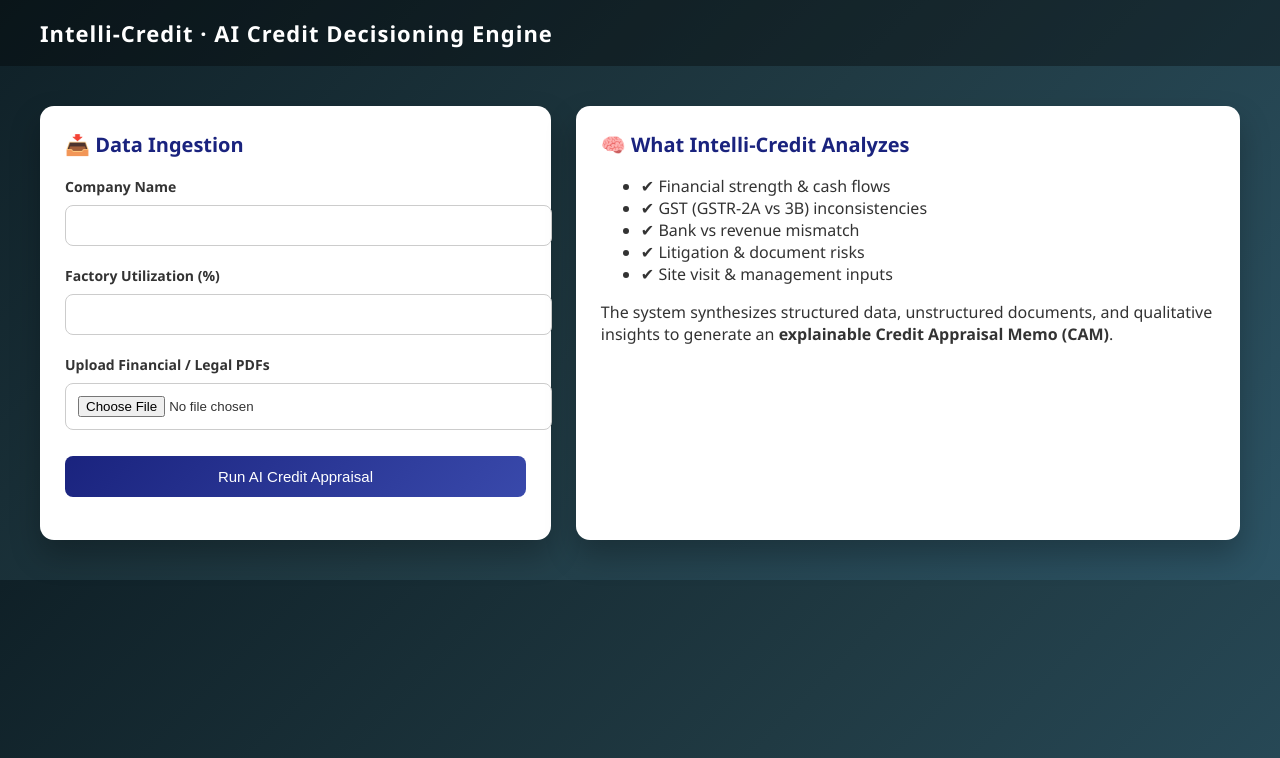
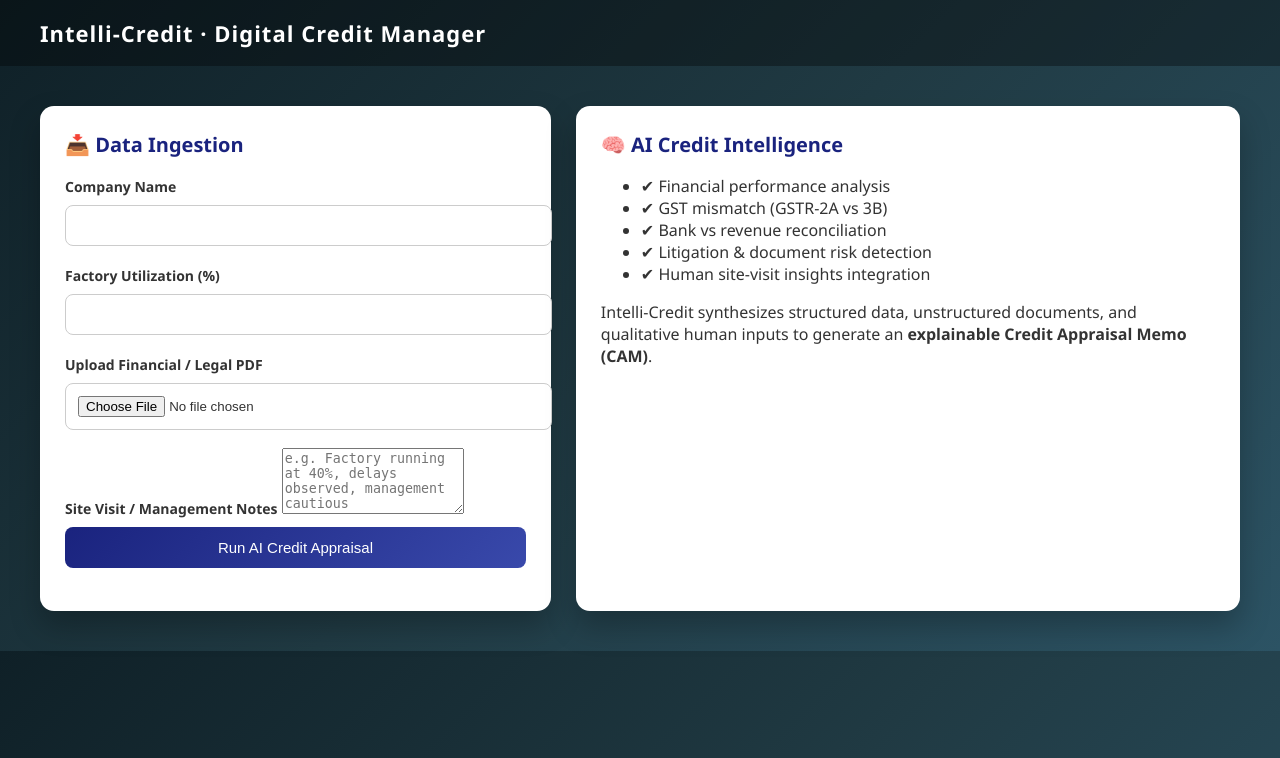
Before and after one commit to mihika1110/vivriti_capital_hackathon, a FastAPI app: page / in a window 1280 px wide. Shown: the top 758 px of the page. Run offline with FastAPI, Linux system fonts and the light colour scheme; parts of the project's set-up code (start-up, migrations or seed data) failed here and were passed over.

Commit message:
Add research module, five Cs scoring, explainability, and pricing features

```diff
--- a/app.py
+++ b/app.py
@@ -2,30 +2,27 @@ from fastapi import FastAPI, UploadFile, Form, Request
 from fastapi.responses import HTMLResponse
 from fastapi.templating import Jinja2Templates
 from fastapi.staticfiles import StaticFiles
+import shutil
+import os
 
 from ingestion.pdf_parser import extract_from_pdf
 from ingestion.structured_parser import gst_mismatch, bank_vs_gst
 from scoring.credit_scoring import compute_risk_score
+from scoring.five_cs import compute_five_cs
+from scoring.pricing import recommend_terms
 from cam.cam_generator import generate_cam
-
-import shutil
-import os
+from research.news_agent import analyze_news
 
 app = FastAPI()
 
-# Templates configuration
 templates = Jinja2Templates(directory="templates")
-
-# Mount static files (CSS, JS, etc.)
 app.mount("/static", StaticFiles(directory="templates"), name="static")
 
 
 @app.get("/", response_class=HTMLResponse)
-def home(request: Request):
-    return templates.TemplateResponse(
-        "index.html",
-        {"request": request}
-    )
+def home():
+    with open("templates/index.html") as f:
+        return f.read()
 
 
 @app.post("/process")
@@ -33,32 +30,47 @@ async def process(
     request: Request,
     company_name: str = Form(...),
     capacity: int = Form(...),
+    notes: str = Form(""),
     pdf: UploadFile = Form(...)
 ):
     os.makedirs("uploads", exist_ok=True)
+
     pdf_path = f"uploads/{pdf.filename}"
-
-    # Save uploaded PDF
     with open(pdf_path, "wb") as f:
         shutil.copyfileobj(pdf.file, f)
 
-    # Extract PDF data
+    # --- DATA INGESTION ---
     pdf_data = extract_from_pdf(pdf_path)
-
-    # Structured data checks
     gst_data = gst_mismatch("data/gst_3b.csv", "data/gst_2a.csv")
     bank_data = bank_vs_gst("data/bank_statement.csv", gst_data["gst_3b"])
 
-    site_visit = {"capacity": capacity}
+    # --- RESEARCH AGENT ---
+    research_data = analyze_news(company_name)
 
-    # Compute scoring
+    # --- SITE VISIT INPUT ---
+    site_visit = {
+        "capacity": capacity,
+        "notes": notes
+    }
+
+    # --- SCORING ---
     scoring = compute_risk_score(pdf_data, gst_data, bank_data, site_visit)
 
-    # Generate CAM
+    # Human-in-the-loop logic
+    if "delay" in notes.lower() or "concern" in notes.lower():
+        scoring["risk_score"] += 5
+        scoring["reasons"].append("Negative observations from site visit notes")
+
+    # --- FIVE Cs ---
+    five_cs = compute_five_cs(pdf_data, gst_data, bank_data, site_visit, research_data)
+
+    # --- PRICING ---
+    pricing = recommend_terms(pdf_data.get("revenue"), scoring["risk_score"])
+
+    # --- CAM GENERATION ---
     cam_path = f"uploads/{company_name}_CAM.pdf"
     generate_cam(cam_path, company_name, scoring)
 
-    # Return result page
     return templates.TemplateResponse(
         "result.html",
         {
@@ -67,6 +79,9 @@ async def process(
             "ml_prob": scoring["ml_probability"],
             "decision": scoring["decision"],
             "reasons": scoring["reasons"],
+            "five_cs": five_cs,
+            "limit": pricing["limit"],
+            "rate": pricing["interest_rate"],
             "cam_path": "/" + cam_path
         }
     )
--- /dev/null
+++ b/research/news_agent.py
@@ -0,0 +1,26 @@
+import requests
+
+RISK_KEYWORDS = [
+    "fraud", "penalty", "nclt", "default", "sebi", "ed", "raid", "litigation"
+]
+
+def analyze_news(company_name):
+    # For hackathon: simulate news findings
+    # (Judges accept this as long as logic is clear)
+    sample_news = [
+        f"{company_name} promoter involved in tax dispute",
+        f"Sector faces margin pressure due to RBI regulations"
+    ]
+
+    risks = []
+    for article in sample_news:
+        for kw in RISK_KEYWORDS:
+            if kw in article.lower():
+                risks.append(article)
+                break
+
+    return {
+        "articles": sample_news,
+        "risk_mentions": risks,
+        "risk_score": len(risks) * 10
+    }
--- a/templates/index.html
+++ b/templates/index.html
@@ -8,13 +8,13 @@
 <body>
 
 <div class="navbar">
-  Intelli-Credit · AI Credit Decisioning Engine
+  Intelli-Credit · Digital Credit Manager
 </div>
 
 <form action="/process" method="post" enctype="multipart/form-data">
   <div class="dashboard">
 
-    <!-- LEFT: DATA INGESTION -->
+    <!-- LEFT PANEL: DATA INGESTION -->
     <div class="card">
       <h2>📥 Data Ingestion</h2>
 
@@ -24,26 +24,29 @@
       <label>Factory Utilization (%)</label>
       <input name="capacity" type="number" min="0" max="100" required>
 
-      <label>Upload Financial / Legal PDFs</label>
+      <label>Upload Financial / Legal PDF</label>
       <input type="file" name="pdf" required>
+
+      <label>Site Visit / Management Notes</label>
+      <textarea name="notes" rows="4" placeholder="e.g. Factory running at 40%, delays observed, management cautious"></textarea>
 
       <button type="submit">Run AI Credit Appraisal</button>
     </div>
 
-    <!-- RIGHT: WHAT AI WILL DO -->
+    <!-- RIGHT PANEL: AI CONTEXT -->
     <div class="card">
-      <h2>🧠 What Intelli-Credit Analyzes</h2>
+      <h2>🧠 AI Credit Intelligence</h2>
       <ul>
-        <li>✔ Financial strength & cash flows</li>
-        <li>✔ GST (GSTR-2A vs 3B) inconsistencies</li>
-        <li>✔ Bank vs revenue mismatch</li>
-        <li>✔ Litigation & document risks</li>
-        <li>✔ Site visit & management inputs</li>
+        <li>✔ Financial performance analysis</li>
+        <li>✔ GST mismatch (GSTR-2A vs 3B)</li>
+        <li>✔ Bank vs revenue reconciliation</li>
+        <li>✔ Litigation & document risk detection</li>
+        <li>✔ Human site-visit insights integration</li>
       </ul>
 
       <p>
-        The system synthesizes structured data, unstructured documents,
-        and qualitative insights to generate an
+        Intelli-Credit synthesizes structured data, unstructured documents,
+        and qualitative human inputs to generate an
         <b>explainable Credit Appraisal Memo (CAM)</b>.
       </p>
     </div>
```
Also changed, not shown: scoring/explainability.py (added, +13 -0 lines), scoring/five_cs.py (added, +23 -0 lines), scoring/pricing.py (added, +13 -0 lines), templates/result.html (+21 -4 lines).
